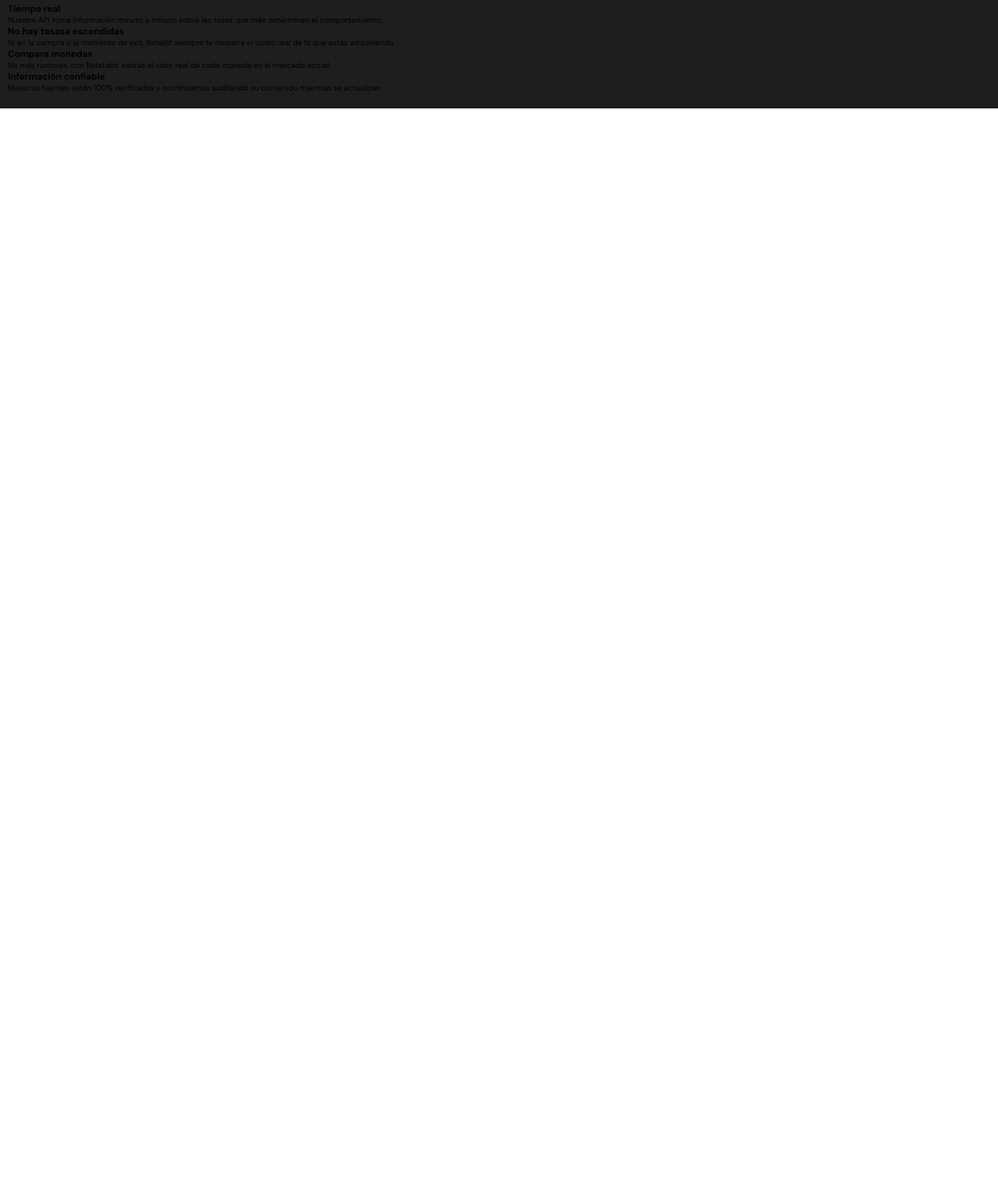
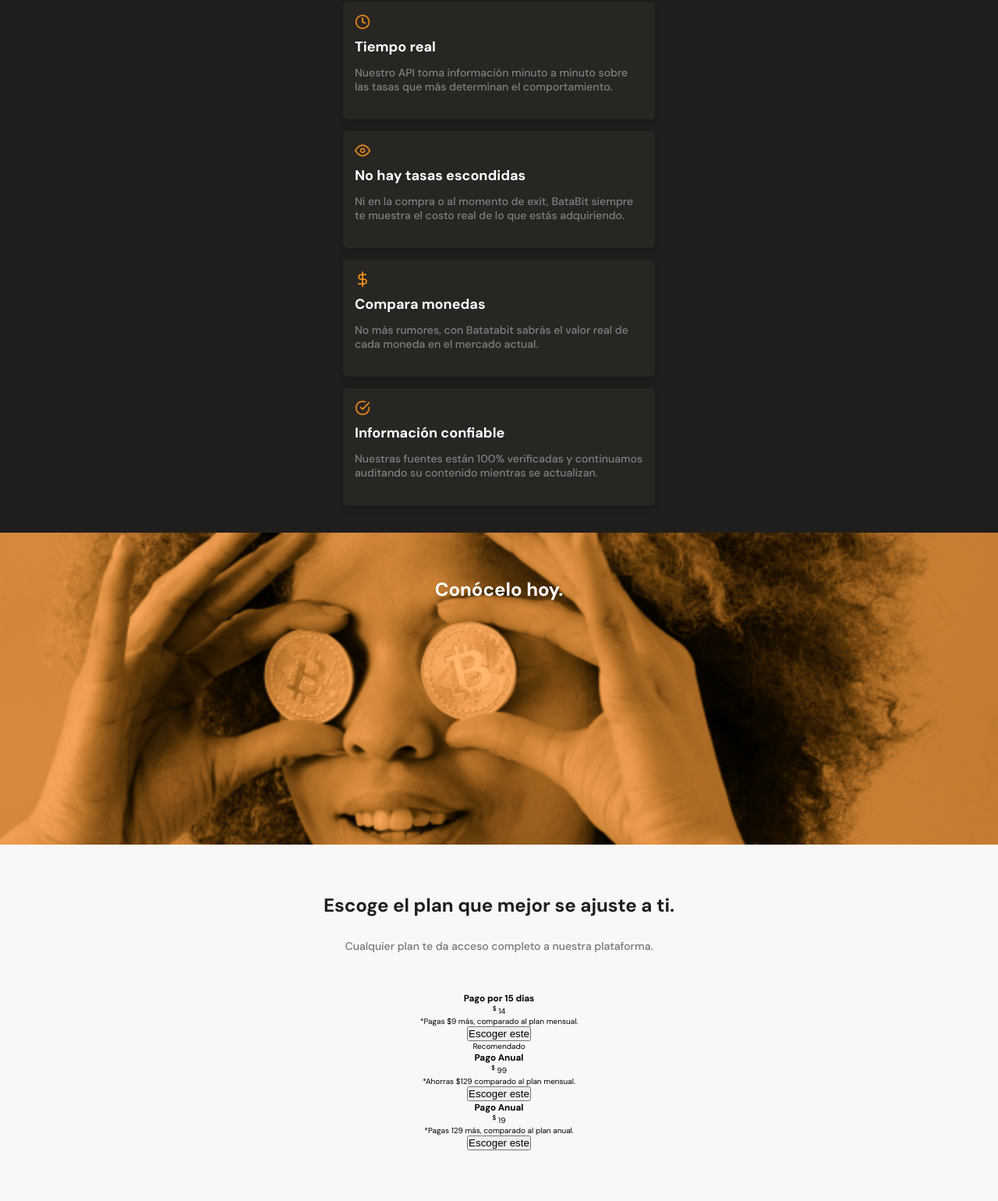
Before and after one commit to daavidr/2.BataBit, a plain HTML site: page index.html in a window 1280 px wide. Shown: the part 1618-3158 px from the top of the page at 78% size. Before the commit the page ends 1757 px from the top, so only its background shows below. Drawn offline with Linux system fonts and the light colour scheme.

Commit message:
cambios menores

```diff
--- a/index.html
+++ b/index.html
@@ -17,7 +17,7 @@
         <div class="header__title-container">
         <h1>La próxima revolución en el intercambio de criptomonedas</h1>
         <p>Batatabit te ayuda a navegar entre los diferentes precios y tendencias</p>
-        <a href="" class="header__button">Conoce Nuestros Planes <span></span></a>
+        <a href="#plans" class="header__button">Conoce Nuestros Planes <span></span></a>
         </div>
     </header>
     <main>
@@ -57,10 +57,8 @@
                             <b>Actualizado:</b> 2 Agosto 16:55
                         </p>
                     </div>
-                    <span class="arrow-right"></span>
                 </div>
                 <div class="main-comisions-table">
-                    <span class="arrow-left"></span>
                     <h3 class="comisions-table__title">Comisiones</h3>
                     <div class="comisions-table__container">
                         <table>
@@ -98,35 +96,75 @@
             </div>
             <section class="product-card__container">
                 <article class="product-detail__card">
-                    <span class="clock-icon"></span>
+                    <span class="product-detail__icon clock-icon"></span>
                     <h3 class="product-card__title">Tiempo real</h3>
                     <p class="product-card__body">Nuestro API toma información minuto a minuto sobre las tasas que más determinan el comportamiento.</p>
                 </article>
             </section>
             <section class="product-card__container">
                 <article class="product-detail__card">
-                    <span class="eye-icon"></span>
-                    <h3 class="product-card__title">No hay tasasa escondidas</h3>
+                    <span class="product-detail__icon eye-icon"></span>
+                    <h3 class="product-card__title">No hay tasas escondidas</h3>
                     <p class="product-card__body">Ni en la compra o al momento de exit, BataBit siempre te muestra el costo real de lo que estás adquiriendo.</p>
                 </article>
             </section>
             <section class="product-card__container">
                 <article class="product-detail__card">
-                    <span class="money-icon"></span>
+                    <span class="product-detail__icon money-icon"></span>
                     <h3 class="product-card__title"> Compara monedas</h3>
                     <p class="product-card__body">No más rumores, con Batatabit sabrás el valor real de cada moneda en el mercado actual.</p>
                 </article>
             </section>
             <section class="product-card__container">
                 <article class="product-detail__card">
-                    <span class="check-icon"></span>
+                    <span class="product-detail__icon check-icon"></span>
                     <h3 class="product-card__title">Información confiable</h3>
                     <p class="product-card__body">Nuestras fuentes están 100% verificadas y continuamos auditando su contenido mientras se actualizan.</p>
                 </article>
             </section>
         </section>
-        <section></section>
-        <section></section>
+        <section class="bitcoin-img-container">
+            <h2>Conócelo hoy.</h2>
+        </section>
+        <section id="plans" class="main-plans-container">
+            <div class="plans__title">
+                <h2>Escoge el plan que mejor se ajuste a ti.</h2>
+                <p>Cualquier plan te da acceso completo a nuestra plataforma.</p>
+            </div>
+            <section class="plans-container__slider">
+                <article class="plans-container__card">
+                    <div>
+                        <h3>Pago por 15 días</h3>
+                        <p><sup>$</sup> 14</p>
+                        <p>*Pagas $9 más, comparado al plan mensual.</p>
+                        <button>
+                            Escoger este <span></span>
+                        </button>
+                    </div>
+                </article>
+                <article class="plans-container__card">
+                    <p class="plans-container__recommended">Recomendado</p>
+                    <div>
+                        <h3>Pago Anual</h3>
+                        <p><sup>$</sup> 99</p>
+                        <p>*Ahorras $129 comparado al plan mensual.</p>
+                        <button>
+                            Escoger este <span></span>
+                        </button>
+                    </div>
+                </article>
+                <article class="plans-container__card">
+                    <div>
+                        <h3>Pago Anual</h3>
+                        <p><sup>$</sup> 19</p>
+                        <p>*Pagas 129 más, comparado al plan anual.</p>
+                        <button>
+                            Escoger este <span></span>
+                        </button>
+                    </div>
+                </article>
+            </section>
+        </section>
     </main>
     <footer></footer>
 </body>
--- a/mobile.css
+++ b/mobile.css
@@ -21,6 +21,7 @@
 html {
     font-size: 62.5%;
     font-family: 'DM Sans', sans-serif;
+    scroll-behavior: smooth;
 }
 
 header {
@@ -158,31 +159,6 @@ main {
     background-repeat: no-repeat;
 }
 
-.arrow-right {
-    display: inline-block;
-    position: relative;
-    bottom: 140px;
-    left: calc(50% + 15px);
-    width: 15px;
-    height: 15px;
-    margin-left: 10px;
-    background-image: url('./assets/icons/right-arrow.png');
-    background-repeat: no-repeat;
-}
-
-.arrow-left {
-    display: inline-block;
-    position: relative;
-    top: 170px;
-    right: calc(50% + 30px);
-    transform: rotate(180deg);
-    width: 15px;
-    height: 15px;
-    margin-left: 10px;
-    background-image: url('./assets/icons/right-arrow.png');
-    background-repeat: no-repeat;
-}
-
 .main-currency-table, .main-comisions-table {
     width: 70%;
     min-width: 235px;
@@ -297,7 +273,7 @@ main {
     width: 40px;
     height: 25px;
     background-repeat: no-repeat;
-    background-size: contain;
+    background-size:contain;
     background-image: url('./assets/icons/batata.png');
 }
 
@@ -324,3 +300,103 @@ main {
     line-height: 1.8rem;
     color: var(--darker-grey);
 }
+
+.product-detail__card {
+    width: 85%;
+    min-width: 288px;
+    max-width: 400px;
+    height: 150px;
+    margin: 15px auto;
+    padding: 15px;
+    border-radius: 5px;
+    background-color: var(--black);
+    box-shadow: 0 4px 8px rgba(0, 0, 0, 0.16);
+}
+
+.product-detail__icon {
+    display: inline-block;
+    width: 20px;
+    height: 20px;
+    margin-bottom: 10px;
+    background-size:contain;
+}
+
+.clock-icon {
+    background-image: url('./assets/icons/clock.png');
+}
+
+.eye-icon {
+    background-image: url('./assets/icons/eye.png');
+}
+
+.money-icon {
+    background-image: url('./assets/icons/dollar-sign.png');
+}
+
+.check-icon {
+    background-image: url('./assets/icons/check-circle.png');
+}
+
+.product-card__title {
+    margin-bottom: 15px;
+    font-size: 1.8rem;
+    font-weight: bold;
+    line-height: 1.8rem;
+    color: var(--just-white);
+}
+
+.product-card__body {
+    font-size: 1.4rem;
+    font-weight: 500;
+    line-height: 1.8rem;
+    color: var(--darker-grey);
+}
+
+.bitcoin-img-container {
+    width: 100%;
+    min-width: 320px;
+    height: 50vh;
+    background-image: url('./assets/img/bitcoinbaby2x.png');
+    background-position: center;
+    background-size: cover;
+    background-repeat: no-repeat;
+    text-align: center;
+}
+
+.bitcoin-img-container h2 {
+    padding-top: 60px;
+    font-size: 2.4rem;
+    font-weight: bold;
+    line-height: 2.6rem;
+    color: var(--just-white);
+}
+
+.main-plans-container {
+    width: 100%;
+    min-width: 320px;
+    padding: 65px 0;
+    text-align: center;
+}
+
+.plans__title {
+    width: 90%;
+    min-width: 288px;
+    height: auto;
+    margin: 0 auto;
+    margin-bottom: 50px;
+}
+
+.plans__title h2 {
+    font-size: 2.4rem;
+    font-weight: bold;
+    line-height: 2.6rem;
+    color: var(--warm-black);
+}
+
+.plans__title p {
+    padding-top: 30px;
+    font-size: 1.4rem;
+    font-weight: 500;
+    line-height: 1.8rem;
+    color: var(--dark-grey);
+}
```
